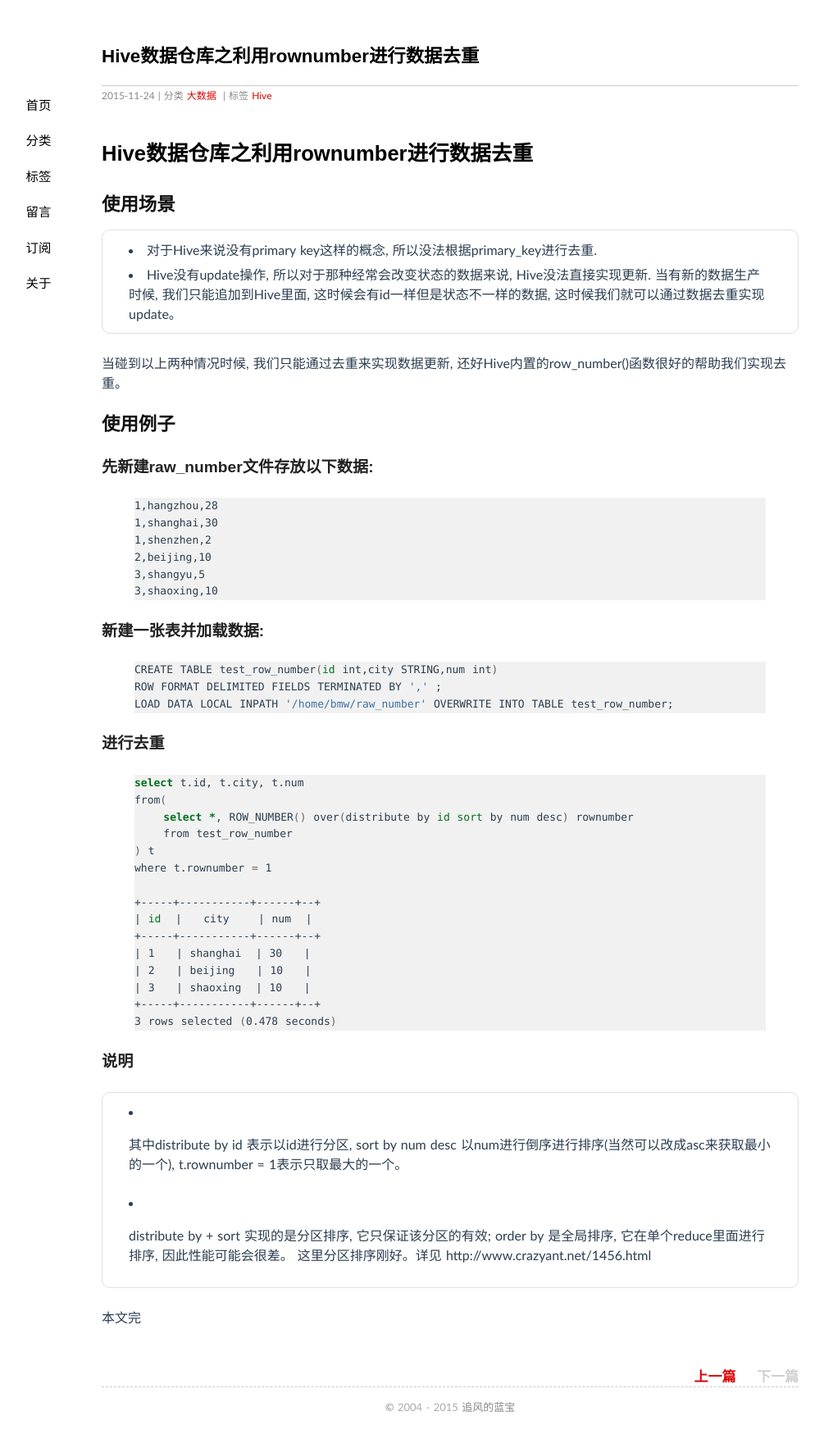
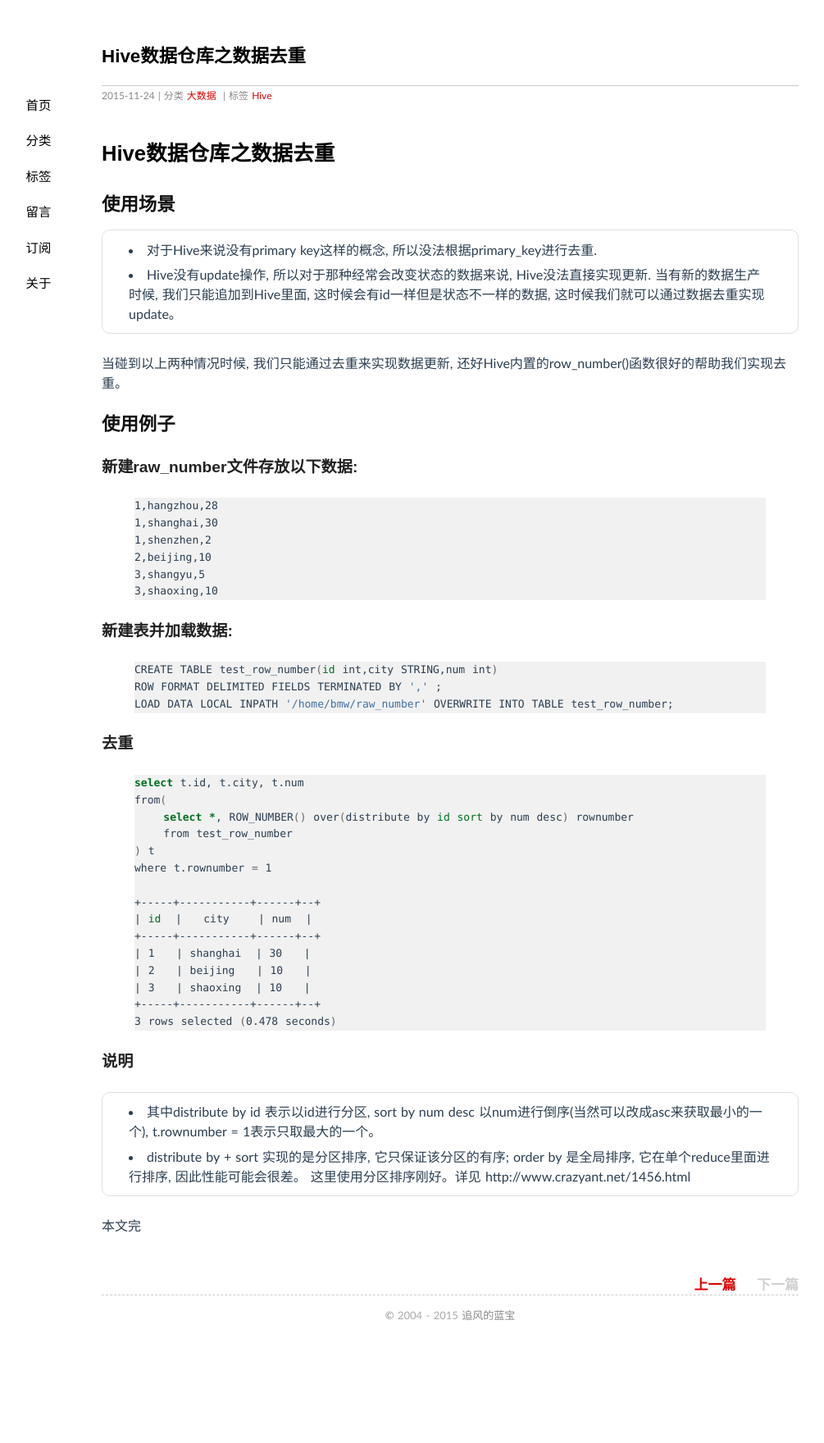
Before and after one commit to luyee/lamborryan.github.io, a Jekyll site: the page built from _posts/2015-11-24-hive-row-number-duplicate.md, in a window 1280 px wide. Shown: the whole page at 82% size, without its empty margins (91-1096 px from the left). Built offline with Jekyll 4.4.1, drawn with Linux system fonts in a browser that asks for light colours; Markdown is read by kramdown in place of the engine named in the settings; comment, search, counter and statistics services are not loaded; after the commit the page ends 1648 px from its top, so only the background shows below that.

Commit message:
no message

```diff
--- a/_posts/2015-11-24-hive-row-number-duplicate.md
+++ b/_posts/2015-11-24-hive-row-number-duplicate.md
@@ -1,11 +1,11 @@
 ---
 layout: post
-title: Hive数据仓库之利用rownumber进行数据去重
+title: Hive数据仓库之数据去重
 date: 2015-11-24 13:30:00
 categories: 大数据
 tags: Hive
 ---
-# Hive数据仓库之利用rownumber进行数据去重
+# Hive数据仓库之数据去重
 
 ## 使用场景
 
@@ -16,7 +16,7 @@ tags: Hive
 
 ## 使用例子
 
-### 先新建raw_number文件存放以下数据:
+### 新建raw_number文件存放以下数据:
 {% highlight bash sql %}
 1,hangzhou,28
 1,shanghai,30
@@ -26,14 +26,14 @@ tags: Hive
 3,shaoxing,10
 {% endhighlight sql %}
 
-### 新建一张表并加载数据:
+### 新建表并加载数据:
 {% highlight bash sql %}
 CREATE TABLE test_row_number(id int,city STRING,num int)
 ROW FORMAT DELIMITED FIELDS TERMINATED BY ',' ;
 LOAD DATA LOCAL INPATH '/home/bmw/raw_number' OVERWRITE INTO TABLE test_row_number;
 {% endhighlight sql %}
 
-### 进行去重
+### 去重
 
 {% highlight bash sql %}
 select t.id, t.city, t.num
@@ -54,9 +54,7 @@ where t.rownumber = 1
 {% endhighlight sql %}
 
 ### 说明
-
-* 其中distribute by id 表示以id进行分区, sort by num desc 以num进行倒序进行排序(当然可以改成asc来获取最小的一个), t.rownumber = 1表示只取最大的一个。
-
-* distribute by + sort 实现的是分区排序, 它只保证该分区的有效; order by 是全局排序, 它在单个reduce里面进行排序, 因此性能可能会很差。 这里分区排序刚好。详见 http://www.crazyant.net/1456.html
+* 其中distribute by id 表示以id进行分区, sort by num desc 以num进行倒序(当然可以改成asc来获取最小的一个), t.rownumber = 1表示只取最大的一个。
+* distribute by + sort 实现的是分区排序, 它只保证该分区的有序; order by 是全局排序, 它在单个reduce里面进行排序, 因此性能可能会很差。 这里使用分区排序刚好。详见 http://www.crazyant.net/1456.html
 
 本文完
```
